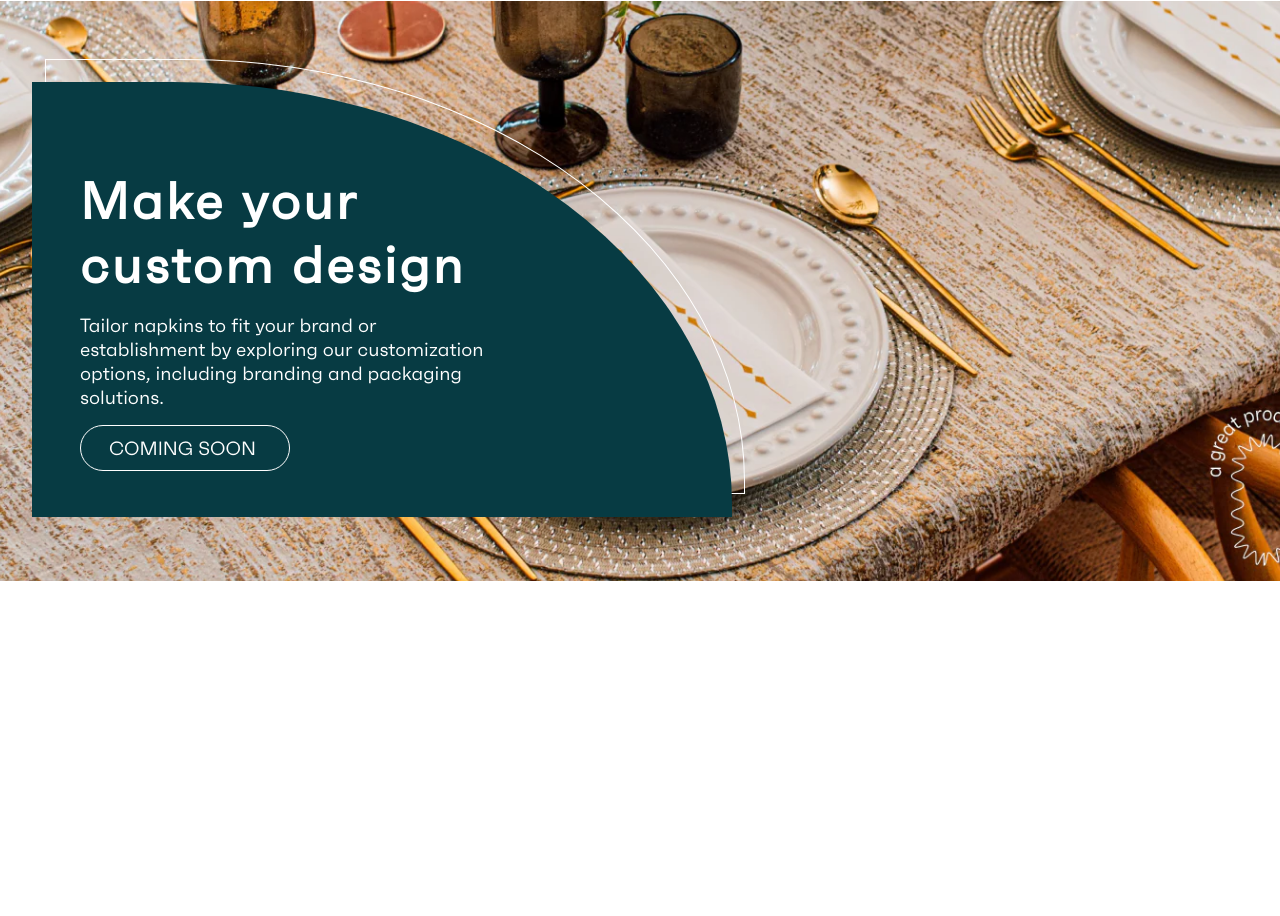
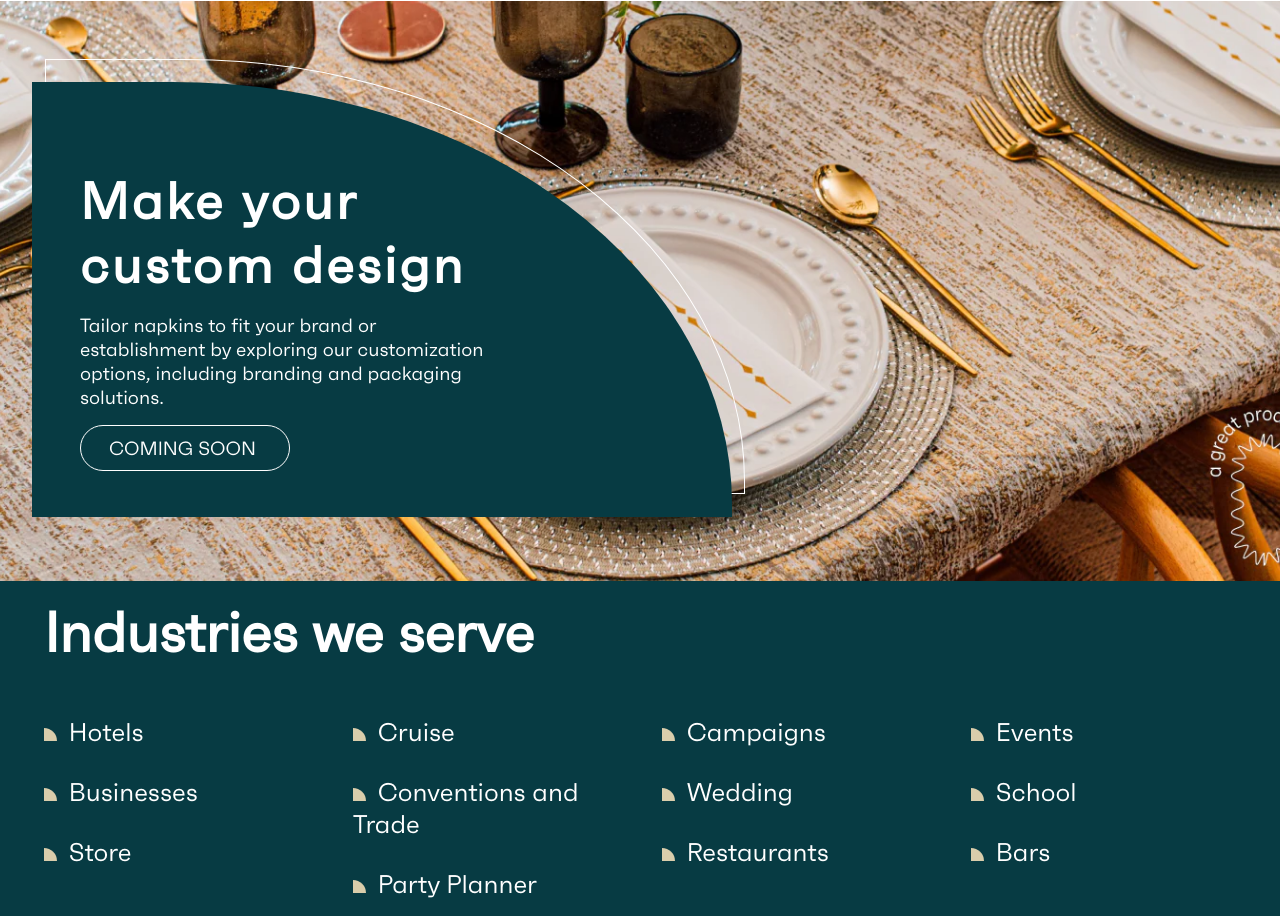
Before and after one commit to IllegalDoc/NaptecTest, a plain HTML site: page index.html in a window 1280 px wide. Shown: the part 3517-4433 px from the top of the page. Before the commit the page ends 4098 px from the top, so only its background shows below. Drawn offline with Linux system fonts and the light colour scheme.

Commit message:
industries we serve , done

```diff
--- a/index.html
+++ b/index.html
@@ -841,6 +841,33 @@
         </div>
       </div>
     </section>
+    <section class="industriesweserve">
+      <div class="industriesweserve-flex">
+        <div class="industriesweserve-title"><h1>Industries we serve</h1></div>
+        <div class="industriesweserve-grid">
+          <ul>
+            <li>Hotels</li>
+            <li>Businesses</li>
+            <li>Store</li>
+          </ul>
+          <ul>
+            <li>Cruise</li>
+            <li>Conventions and Trade</li>
+            <li>Party Planner</li>
+          </ul>
+          <ul>
+            <li>Campaigns</li>
+            <li>Wedding</li>
+            <li>Restaurants</li>
+          </ul>
+          <ul>
+            <li>Events</li>
+            <li>School</li>
+            <li>Bars</li>
+          </ul>
+        </div>
+      </div>
+    </section>
     <script src="t.js" defer></script>
   </body>
 </html>
--- a/style.css
+++ b/style.css
@@ -10,6 +10,44 @@ ul {
 }
 .header-middle ul li a {
   color: white;
+}
+
+.industriesweserve-flex {
+  background-color: #073b43;
+  display: flex;
+  flex-direction: column;
+  padding: 16px;
+  gap: 48px;
+}
+.industriesweserve-title {
+  margin-left: 28px;
+}
+.industriesweserve-title h1 {
+  font-size: 3.5rem;
+  color: #fff;
+}
+.industriesweserve-grid {
+  display: grid;
+  grid-template-columns: repeat(4, 1fr);
+  column-gap: 16px;
+  margin-left: 28px;
+}
+.industriesweserve-grid ul {
+  display: flex;
+  flex-direction: column;
+  gap: 28px;
+}
+.industriesweserve-grid ul li {
+  font-size: 1.6rem;
+}
+.industriesweserve-grid ul li::before {
+  width: 0.8rem;
+  height: 0.8rem;
+  content: "";
+  display: inline-block;
+  border-top-right-radius: 330px;
+  background-color: #d9cdab;
+  margin-right: 12px;
 }
 .customdesign {
   position: relative;
@@ -732,6 +770,18 @@ a {
 }
 
 @media (max-width: 986px) {
+  .industriesweserve-grid ul li {
+    font-size: 1.4rem;
+  }
+  .industriesweserve-title h1 {
+    font-size: 3rem;
+  }
+  .industriesweserve-grid {
+    grid-template-columns: 1fr 1fr;
+    column-gap: 0;
+    row-gap: 28px;
+  }
+
   .customdesign {
     height: 70vh;
   }
@@ -838,6 +888,12 @@ a {
 }
 
 @media (max-width: 500px) {
+  .industriesweserve-title h1 {
+    font-size: 2rem;
+  }
+  .industriesweserve-grid ul li {
+    font-size: 0.8rem;
+  }
   .customshape2 {
     height: 60%;
     width: 343px;
```
